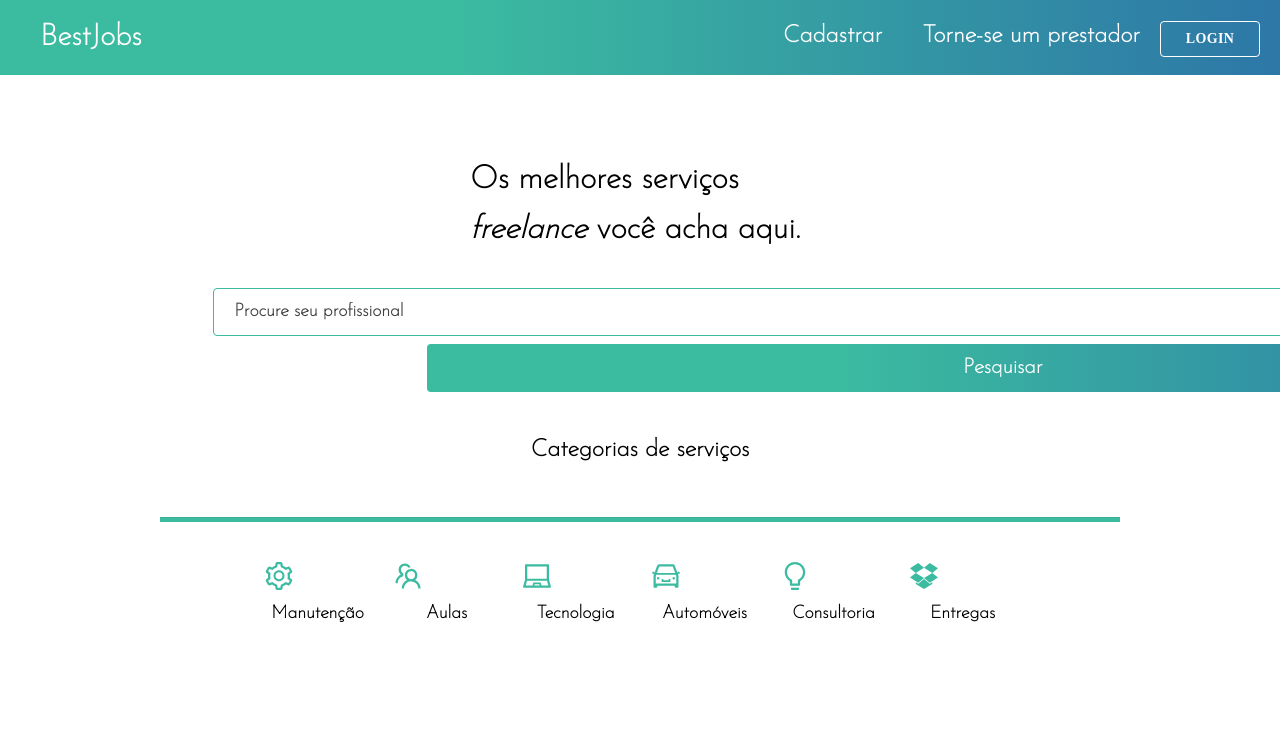
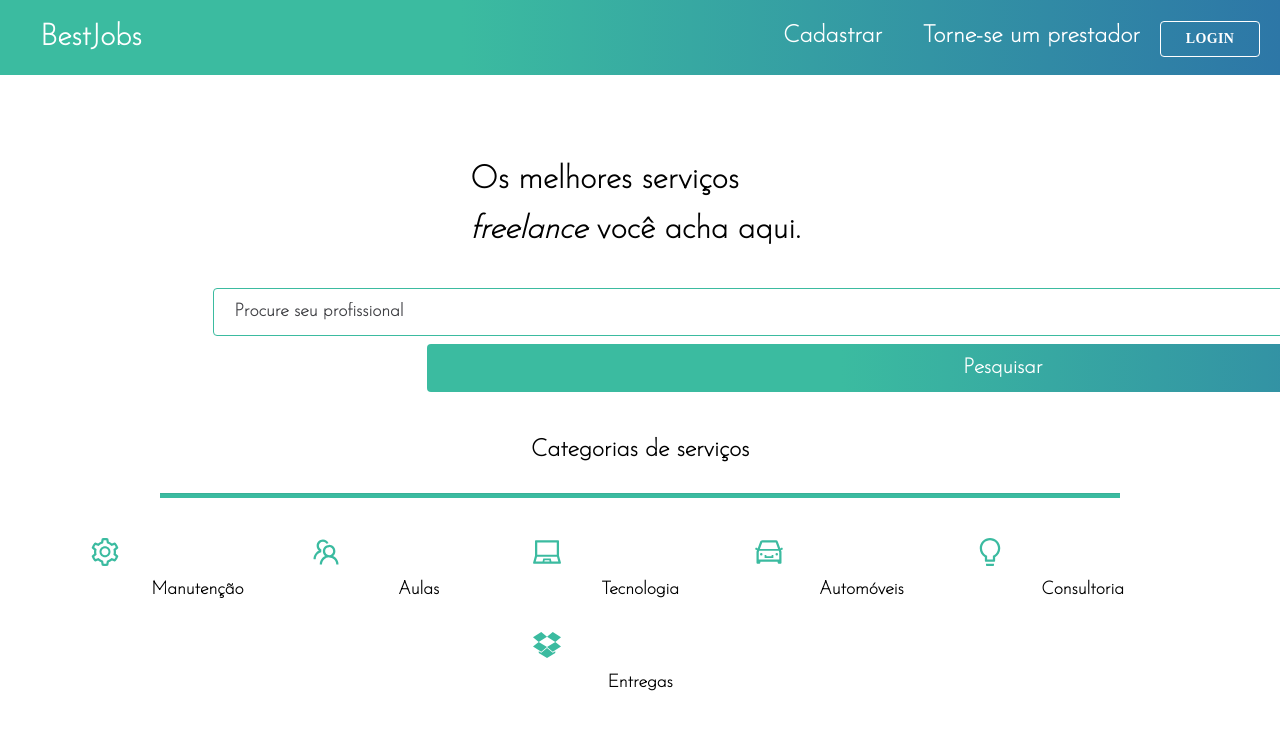
Before and after one commit to GabrielSoares-Dev/BestJobs, a React (Create React App) app: page / in a window 1280 px wide. Shown: the top 730 px of the page. Built offline with nearby package versions, Linux system fonts and the light colour scheme.

Commit message:
inserindo icones

```diff
--- a/src/components/categoria/index.tsx
+++ b/src/components/categoria/index.tsx
@@ -13,9 +13,7 @@ const Categoria: React.FC = () => {
         >
             <Grid
                 item
-                display='flex'
-                justifyContent='center'
-                alignItems='center'
+                marginBottom={-3}
             >
                 <Styled.CategoriaTitle>Categorias de serviços</Styled.CategoriaTitle>
             </Grid>
@@ -28,7 +26,7 @@ const Categoria: React.FC = () => {
                 <Styled.CustomDivider />
             </Grid>
             <Grid
-                gap={3}
+                gap={1}
                 container
                 flexDirection='row'
                 marginTop={2}
@@ -41,6 +39,8 @@ const Categoria: React.FC = () => {
                     justifyContent='center'
                     display='flex'
                     width={105}
+                    sm={3}
+                    lg={2}
 
                 >
                     <Styled.IconManutencao />
@@ -53,45 +53,55 @@ const Categoria: React.FC = () => {
                     justifyContent='center'
                     display='flex'
                     width={105}
+                    sm={3}
+                    lg={2}
                 >
                     <Styled.IconAula />
                     <Styled.TextCategoria>Aulas</Styled.TextCategoria>
 
                 </Grid>
                 <Grid
+                    sm={3}
                     item
                     flexDirection='column'
                     justifyContent='center'
                     display='flex'
                     width={105}
+                    lg={2}
                 >
                     <Styled.IconTec />
                     <Styled.TextCategoria>Tecnologia</Styled.TextCategoria>
 
                 </Grid>
                 <Grid
+                    sm={3}
                     item
                     flexDirection='column'
                     justifyContent='center'
                     display='flex'
                     width={105}
+                    lg={2}
                 >
                     <Styled.IconCarro />
                     <Styled.TextCategoria>Automóveis</Styled.TextCategoria>
 
                 </Grid>
                 <Grid
+                    sm={3}
                     item
                     flexDirection='column'
                     justifyContent='center'
                     display='flex'
                     width={105}
+                    lg={2}
                 >
-                    <Styled.IconConsulto/>
+                    <Styled.IconConsulto />
                     <Styled.TextCategoria>Consultoria</Styled.TextCategoria>
 
                 </Grid>
                 <Grid
+                    sm={3}
+                    lg={2}
                     item
                     flexDirection='column'
                     justifyContent='center'
```
